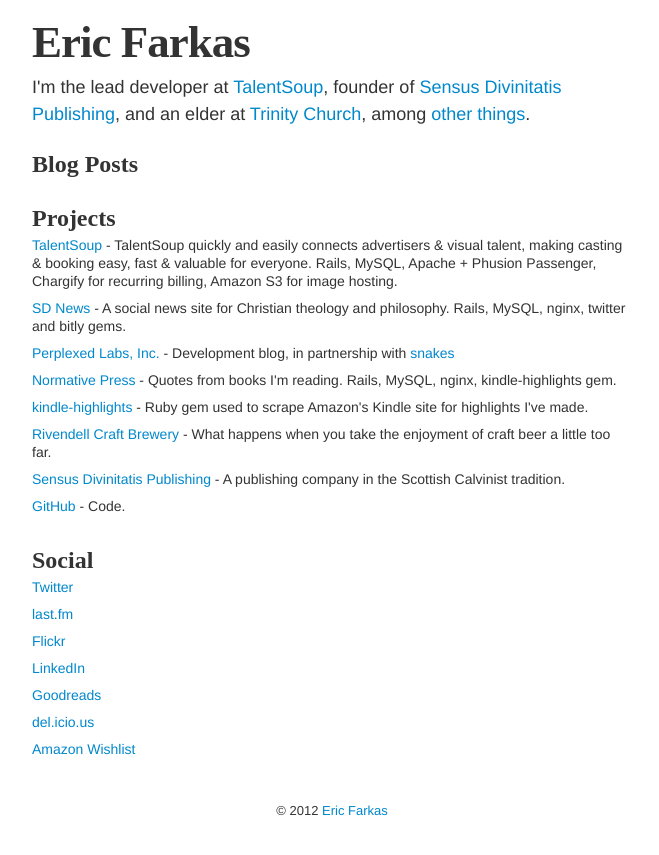
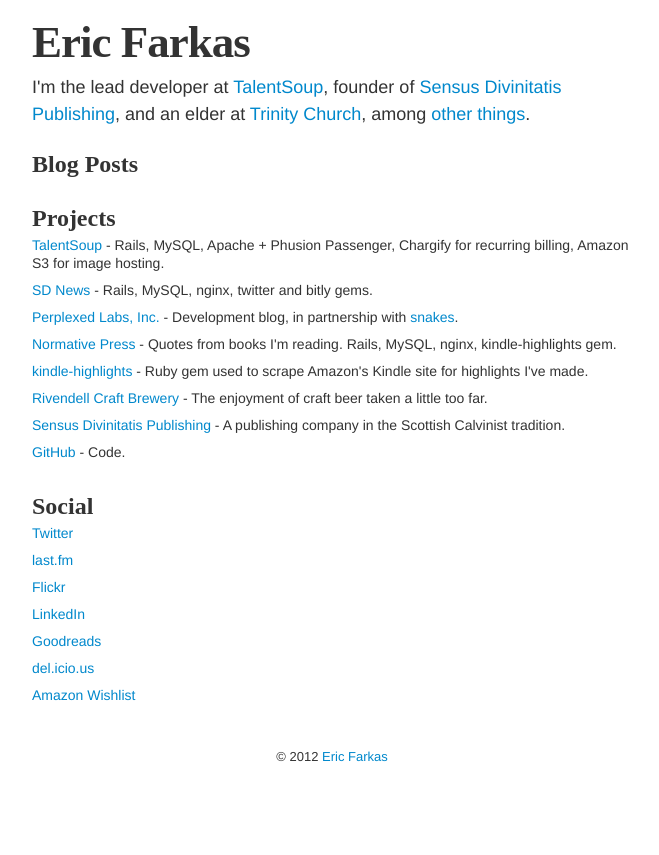
Before and after one commit to speric/speric.github.com, a Jekyll site: the page built from index.html, in a window 1280 px wide. Shown: the top 855 px of the page, without its empty margins (308-967 px from the left). Built offline with Jekyll 4.4.1, drawn with Linux system fonts in a browser that asks for light colours; some web fonts are replaced; Markdown is read by kramdown in place of the engine named in the settings.

Commit message:
Shorten descriptions.

```diff
--- a/index.html
+++ b/index.html
@@ -14,12 +14,12 @@
 <br/>
 
 <h2>Projects</h2>
-<div class="row-fluid"><div class="span12"><p><a href="https://talentsoup.com">TalentSoup</a> - TalentSoup quickly and easily connects advertisers & visual talent, making casting & booking easy, fast & valuable for everyone.  Rails, MySQL, Apache + Phusion Passenger, Chargify for recurring billing, Amazon S3 for image hosting.</p></div></div>
-<div class="row-fluid"><div class="span12"><p><a href="http://news.sensusdivinitatis.com/">SD News</a> - A social news site for Christian theology and philosophy. Rails, MySQL, nginx, twitter and bitly gems.</p></div></div>
-<div class="row-fluid"><div class="span12"><p><a href="http://perplexedlabs.com">Perplexed Labs, Inc.</a> - Development blog, in partnership with <a href="https://twitter.com/imsnakes">snakes</a></p></div></div>
+<div class="row-fluid"><div class="span12"><p><a href="https://talentsoup.com">TalentSoup</a> - Rails, MySQL, Apache + Phusion Passenger, Chargify for recurring billing, Amazon S3 for image hosting.</p></div></div>
+<div class="row-fluid"><div class="span12"><p><a href="http://news.sensusdivinitatis.com/">SD News</a> - Rails, MySQL, nginx, twitter and bitly gems.</p></div></div>
+<div class="row-fluid"><div class="span12"><p><a href="http://perplexedlabs.com">Perplexed Labs, Inc.</a> - Development blog, in partnership with <a href="https://twitter.com/imsnakes">snakes</a>.</p></div></div>
 <div class="row-fluid"><div class="span12"><p><a href="http://normativepress.com">Normative Press</a> - Quotes from books I'm reading.  Rails, MySQL, nginx, kindle-highlights gem.</p></div></div>
 <div class="row-fluid"><div class="span12"><p><a href="https://github.com/speric/kindle-highlights">kindle-highlights</a> - Ruby gem used to scrape Amazon's Kindle site for highlights I've made.</p></div></div>
-<div class="row-fluid"><div class="span12"><p><a href="http://rivendellcraftbrewery.com/">Rivendell Craft Brewery</a> - What happens when you take the enjoyment of craft beer a little too far.</p></div></div>
+<div class="row-fluid"><div class="span12"><p><a href="http://rivendellcraftbrewery.com/">Rivendell Craft Brewery</a> - The enjoyment of craft beer taken a little too far.</p></div></div>
 <div class="row-fluid"><div class="span12"><p><a href="http://sensusdivinitatis.com/">Sensus Divinitatis Publishing</a> - A publishing company in the Scottish Calvinist tradition.</p></div></div>
 <div class="row-fluid"><div class="span12"><p><a href="https://github.com/speric">GitHub</a> - Code.</p></div></div></div>
 
```
